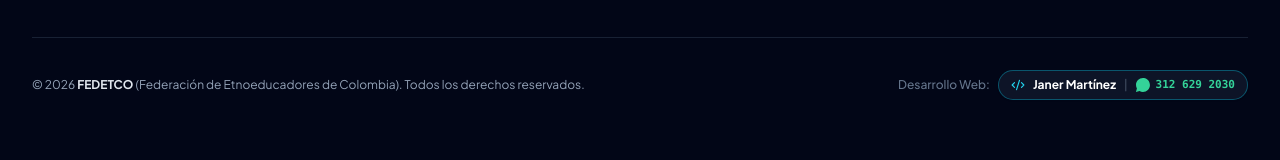
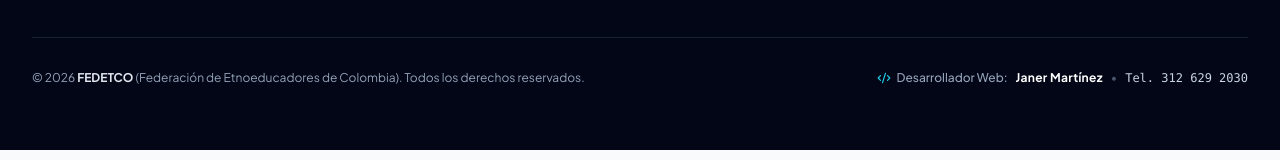
Before and after one commit to janerfabianmartinezsanchez/afedetco-portal, a React (Vite) app: page / in a window 1280 px wide. Shown: the part 11165-11325 px from the top of the page. Built offline with nearby package versions, Linux system fonts and the light colour scheme; no server answers.

Commit message:
refactor: Actualizar crédito a 'Desarrollador Web: Janer Martínez' y retirar botón/ícono de WhatsApp para evitar confusiones

```diff
--- a/index.html
+++ b/index.html
@@ -6,7 +6,7 @@
     <meta name="viewport" content="width=device-width, initial-scale=1.0" />
     <title>FEDETCO | Federación de Etnoeducadores de Colombia</title>
     <meta name="description" content="Portal oficial de la Federación de Etnoeducadores de Colombia (FEDETCO). Educación, Cultura, Identidad y Territorio. Defendiendo los derechos del magisterio etnoeducador." />
-    <meta name="author" content="Janer Martínez (Desarrollo Web - WhatsApp: +57 312 629 2030)" />
+    <meta name="author" content="Janer Martínez - Desarrollador Web (Tel: 312 629 2030)" />
     <!-- Google Fonts -->
     <link rel="preconnect" href="https://fonts.googleapis.com">
     <link rel="preconnect" href="https://fonts.gstatic.com" crossorigin>
--- a/src/components/Footer.jsx
+++ b/src/components/Footer.jsx
@@ -1,11 +1,5 @@
 import React from 'react';
 import { Shield, Phone, Mail, MapPin, Heart, Lock, ExternalLink, Code2 } from 'lucide-react';
-
-const WhatsAppIcon = ({ className = "w-3.5 h-3.5" }) => (
-  <svg className={className} fill="currentColor" viewBox="0 0 24 24">
-    <path d="M12.031 6.172c-3.181 0-5.767 2.586-5.768 5.766-.001 1.298.38 2.27 1.019 3.287l-.582 2.128 2.182-.573c.978.58 1.911.928 3.145.929 3.178 0 5.767-2.587 5.768-5.766.001-3.187-2.575-5.77-5.764-5.771zm3.392 8.244c-.144.405-.837.774-1.17.824-.299.045-.677.063-1.092-.069-.252-.08-.575-.187-.988-.365-1.739-.751-2.874-2.502-2.961-2.617-.087-.116-.708-.94-.708-1.793s.448-1.273.607-1.446c.159-.173.346-.217.462-.217l.332.006c.106.005.249-.04.39.298.144.347.491 1.2.534 1.287.043.087.072.188.014.304-.058.116-.087.188-.173.289l-.26.304c-.087.086-.177.18-.076.354.101.174.449.741.964 1.201.662.591 1.221.774 1.394.86.173.086.275.071.376-.044.101-.116.433-.506.549-.68.116-.173.231-.144.39-.086s1.011.477 1.184.564.289.13.332.202c.045.072.045.419-.099.824zm-3.423-14.416c-6.627 0-12 5.373-12 12 0 2.146.564 4.161 1.545 5.908l-1.645 6.006 6.183-1.622c1.7 1.01 3.687 1.587 5.817 1.587 6.627 0 12-5.373 12-12s-5.373-12-12-12z"/>
-  </svg>
-);
 
 const XIcon = ({ className = "w-3.5 h-3.5" }) => (
   <svg className={className} fill="currentColor" viewBox="0 0 24 24">
@@ -209,25 +203,20 @@ export const Footer = ({ institutional, onNavigate, onOpenLogin, currentUser, on
             © {new Date().getFullYear()} <strong className="text-slate-200">FEDETCO</strong> (Federación de Etnoeducadores de Colombia). Todos los derechos reservados.
           </p>
 
-          {/* Sello Oficial del Desarrollador */}
-          <div className="flex flex-wrap items-center justify-center gap-2 text-xs">
-            <span className="text-slate-500 font-medium">Desarrollo Web:</span>
+          {/* Sello Oficial del Desarrollador Web */}
+          <div className="flex flex-wrap items-center justify-center gap-2 text-xs text-slate-400">
+            <span className="flex items-center gap-1.5 text-slate-400 font-medium">
+              <Code2 className="w-3.5 h-3.5 text-cyan-400" />
+              <span>Desarrollador Web:</span>
+            </span>
+            <span className="font-bold text-white tracking-wide">Janer Martínez</span>
+            <span className="text-slate-600">•</span>
             <a
-              href="https://wa.me/573126292030?text=Hola%20Janer%2C%20vi%20el%20sitio%20web%20oficial%20de%20FEDETCO%20y%20me%20gustar%C3%ADa%20cotizar%20un%20proyecto%20web."
-              target="_blank"
-              rel="noreferrer"
-              className="group inline-flex items-center gap-2 px-3 py-1.5 rounded-full bg-slate-900/90 hover:bg-slate-800/90 border border-cyan-500/40 hover:border-cyan-400 text-slate-200 transition-all duration-200 shadow-sm"
-              title="Contactar al desarrollador Janer Martínez por WhatsApp (+57 312 629 2030)"
+              href="tel:+573126292030"
+              className="text-slate-300 hover:text-cyan-400 font-mono transition-colors"
+              title="Contacto profesional: 312 629 2030"
             >
-              <Code2 className="w-3.5 h-3.5 text-cyan-400 group-hover:scale-110 transition-transform" />
-              <span className="font-bold text-white group-hover:text-cyan-300 transition-colors">
-                Janer Martínez
-              </span>
-              <span className="text-slate-600">|</span>
-              <span className="inline-flex items-center gap-1.5 text-emerald-400 group-hover:text-emerald-300 font-mono text-[11px] font-semibold">
-                <WhatsAppIcon className="w-3.5 h-3.5 fill-current" />
-                <span>312 629 2030</span>
-              </span>
+              Tel. 312 629 2030
             </a>
           </div>
         </div>
--- a/src/main.jsx
+++ b/src/main.jsx
@@ -3,9 +3,9 @@ import ReactDOM from 'react-dom/client'
 import App from './App.jsx'
 import './index.css'
 
-// Créditos oficiales de Desarrollo Web
+// Créditos oficiales de Desarrollador Web
 console.log(
-  "%c FEDETCO %c Desarrollado por Janer Martínez | WhatsApp: +57 312 629 2030 ",
+  "%c FEDETCO %c Desarrollador Web: Janer Martínez | Tel: 312 629 2030 ",
   "background: #06b6d4; color: #031726; font-weight: 800; padding: 4px 8px; border-radius: 4px 0 0 4px;",
   "background: #031726; color: #38bdf8; font-weight: 600; padding: 4px 8px; border: 1px solid #06b6d4; border-radius: 0 4px 4px 0;"
 );
```
